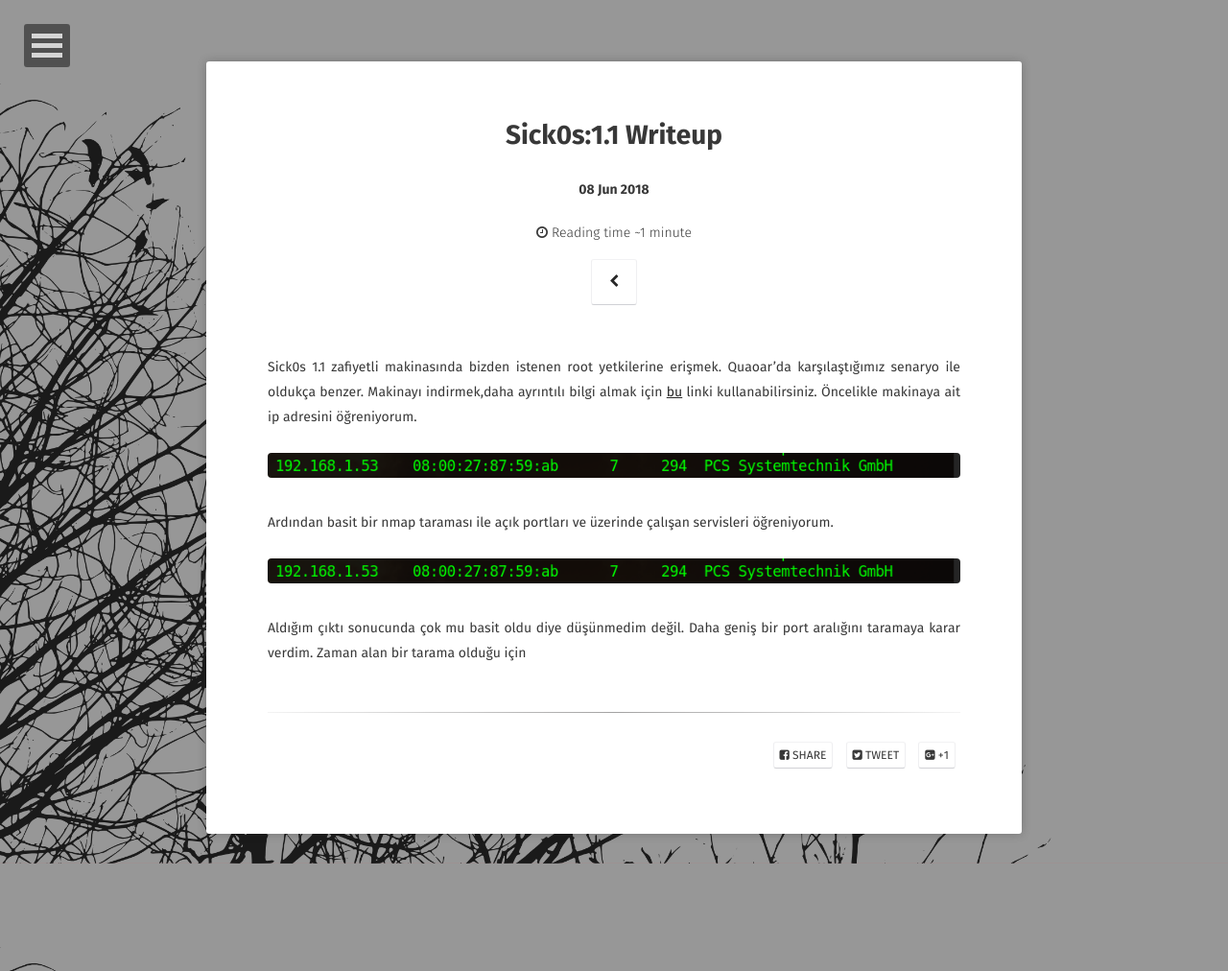
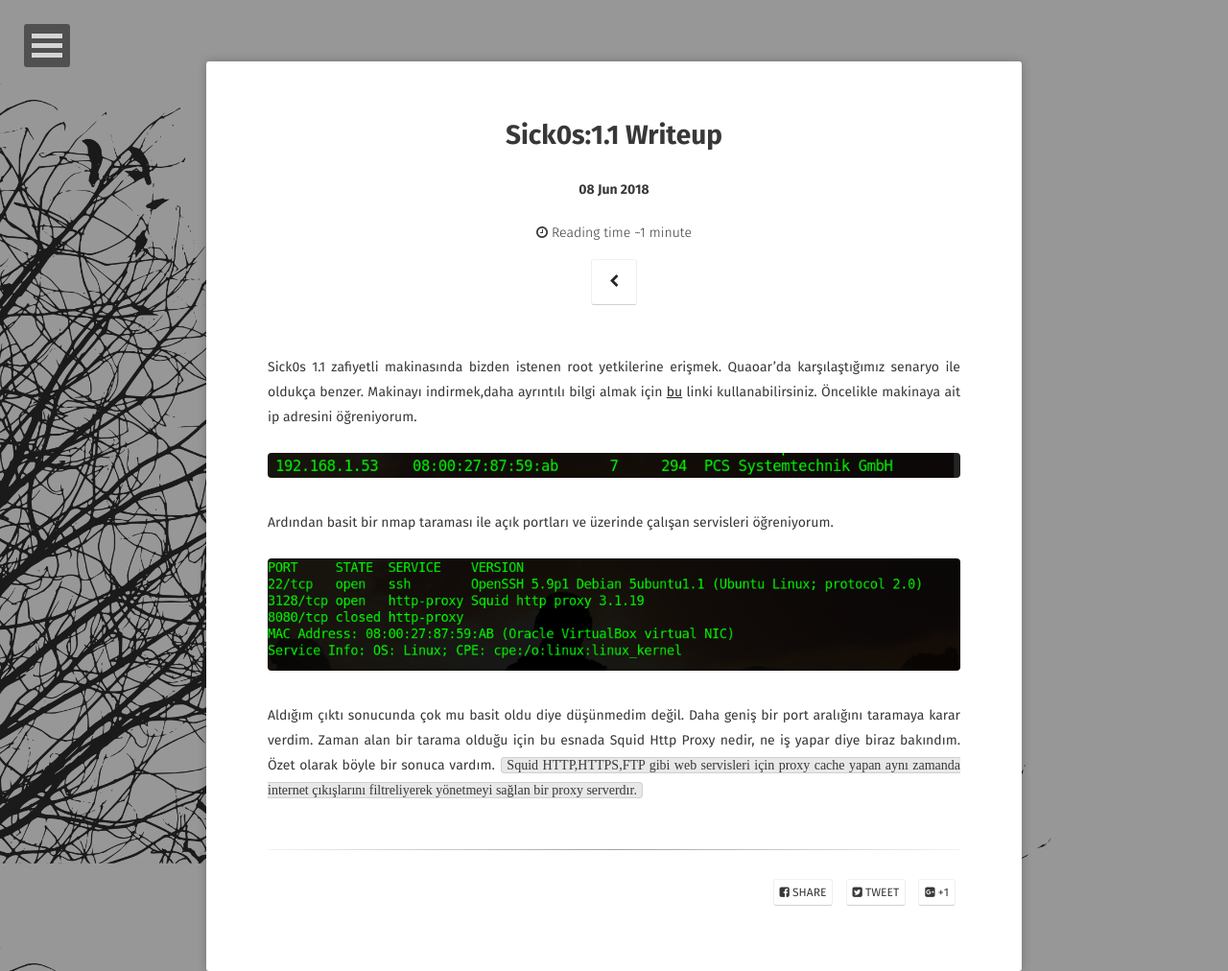
Before and after one commit to burcudemiralp/burcudemiralp.github.io, a Jekyll site: the page built from _posts/2018-06-08-Sick0s:1.1-Writeup.md, in a window 1280 px wide. Shown: the whole page at 96% size. Built offline with Jekyll 4.4.1, drawn with Linux system fonts in a browser that asks for light colours; some web fonts are replaced; before the commit the page ends 964 px from its top, so only the background shows below that.

Commit message:
Update 2018-06-08-Sick0s:1.1-Writeup.md

```diff
--- a/_posts/2018-06-08-Sick0s:1.1-Writeup.md
+++ b/_posts/2018-06-08-Sick0s:1.1-Writeup.md
@@ -13,7 +13,8 @@ Makinayı indirmek,daha ayrıntılı bilgi almak için [bu](https://www.vulnhub.
 </figure>
 Ardından basit bir nmap taraması ile açık portları ve üzerinde çalışan servisleri öğreniyorum.
 <figure >
-    <img src="/assets/img/sickos/sickosip.png">
+    <img src="/assets/img/sickos/sickosnmap.png">
 </figure>
 Aldığım çıktı sonucunda çok mu basit oldu diye düşünmedim değil. Daha geniş bir port aralığını taramaya karar verdim.
-Zaman alan bir tarama olduğu için
+Zaman alan bir tarama olduğu için bu esnada Squid Http Proxy nedir, ne iş yapar diye biraz bakındım. Özet olarak  böyle bir sonuca vardım.
+`Squid HTTP,HTTPS,FTP gibi web servisleri için proxy cache yapan aynı zamanda internet çıkışlarını filtreliyerek yönetmeyi sağlan bir proxy serverdır.`
```
